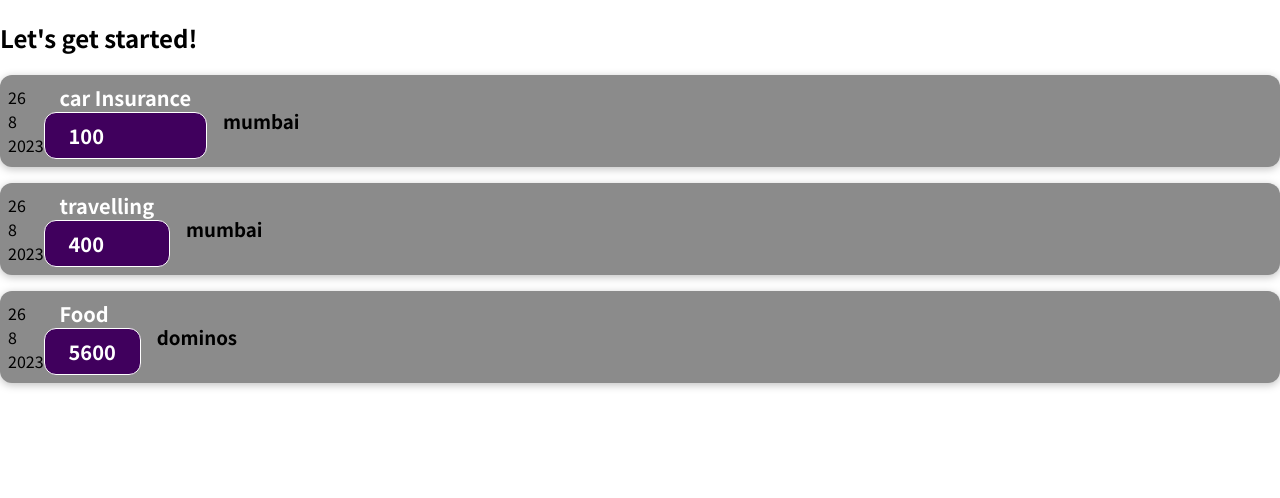
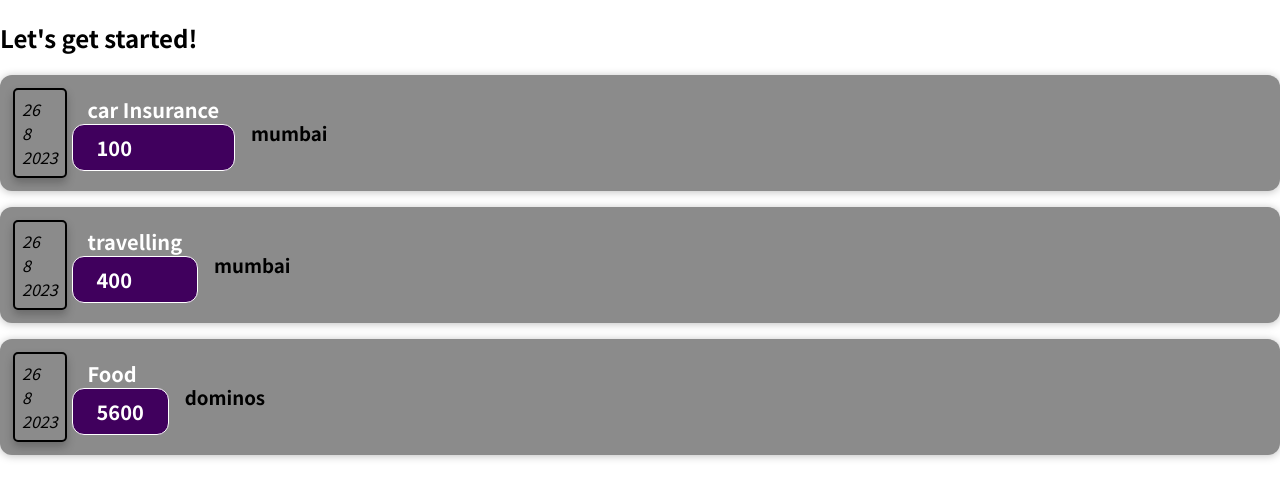
Before and after one commit to rajk5266/LearningReact, a JavaScript app: page / in a window 1280 px wide. Shown: the top 498 px of the page. Built offline with nearby package versions, Linux system fonts and the light colour scheme.

Commit message:
file structure

```diff
--- a/src/App.js
+++ b/src/App.js
@@ -1,6 +1,6 @@
-import ExpenseItem from "./components/ExpenseItem";
+import ExpenseItem from "./components/Expenses/ExpenseItem";
 
-function App() {
+const App = () => {
   const expenses = [
     {
       id: "1",
--- a/src/components/ExpenseDate.js
+++ /dev/null
@@ -1,13 +0,0 @@
-function ExpenseDate(props){
-    const month = props.date.getMonth();
-    const day = props.date.getDate();
-    const year = props.date.getFullYear()
-
-    return <div>
-        <div>{day}</div>
-        <div>{month}</div>
-        <div>{year}</div>
-    </div>
-}
-
-export default ExpenseDate
--- /dev/null
+++ b/src/components/Expenses/ExpenseDate.css
@@ -0,0 +1,11 @@
+.date-section{
+    font-style: italic;
+    border: 2px solid black;
+    padding: 7px;
+    margin: 5px;
+    border-radius: 5px;
+    box-shadow: 0 5px 8px rgba(13, 13, 13, 0.25);
+}
+.expense-day{
+    /* color: white; */
+}
--- /dev/null
+++ b/src/components/Expenses/ExpenseDate.js
@@ -0,0 +1,15 @@
+import './ExpenseDate.css'
+
+const ExpenseDate = (props) => {
+    const month = props.date.getMonth();
+    const day = props.date.getDate();
+    const year = props.date.getFullYear()
+
+    return <div className='date-section'>
+        <div className='expense-day'>{day}</div>
+        <div className='expense-month'>{month}</div>
+        <div className='expense-year'>{year}</div>
+    </div>
+}
+
+export default ExpenseDate
--- a/src/components/ExpenseDetails.js
+++ b/src/components/Expenses/ExpenseDetails.js
@@ -1,4 +1,4 @@
-function ExpenseDetails(props){
+const ExpenseDetails = (props) => {
     return <div>
         <h2>{props.title}</h2>
         <div className="expense-item__price">{props.amount}</div>
--- a/src/components/ExpenseItem.css
+++ b/src/components/Expenses/ExpenseItem.css
@@ -2,10 +2,9 @@
     display: flex;
     justify-content: space-between;
     align-items: center;
-    box-shadow: 0 2px 8px rgba(0, 0, 0, 0.25);
+    /* box-shadow: 0 2px 8px rgba(0, 0, 0, 0.25); */
     padding: 0.5rem;
     margin: 1rem 0;
-    border-radius: 12px;
     background-color: #8b8b8b;
   }
 
--- a/src/components/ExpenseItem.js
+++ b/src/components/Expenses/ExpenseItem.js
@@ -1,16 +1,17 @@
 import ExpenseDate from  './ExpenseDate';
 import ExpenseDetails from './ExpenseDetails';
+import Card  from '../UI/Card';
 import './ExpenseItem.css'
 
-function ExpenseItem(props) {
+const ExpenseItem = (props) => {
   return (
-    <div className="expense-item">
+    <Card className="expense-item">
       <ExpenseDate date={props.date}/>
       <div className="expense-item__description">
       <ExpenseDetails title={props.title} amount={props.amount}/>
         <h3>{props.location}</h3>
       </div>
-    </div>
+    </Card>
   );
 }
 
--- /dev/null
+++ b/src/components/UI/Card.css
@@ -0,0 +1,4 @@
+.card{
+    border-radius: 12px;
+    box-shadow: 0 1px 8px rgba(0, 0, 0, 0.25);
+}
--- /dev/null
+++ b/src/components/UI/Card.js
@@ -0,0 +1,8 @@
+import './Card.css'
+
+function Card(props){
+    const  classes = 'card ' + props.className
+    return <div className={classes}>{props.children}</div>;
+}
+
+export default Card
```
